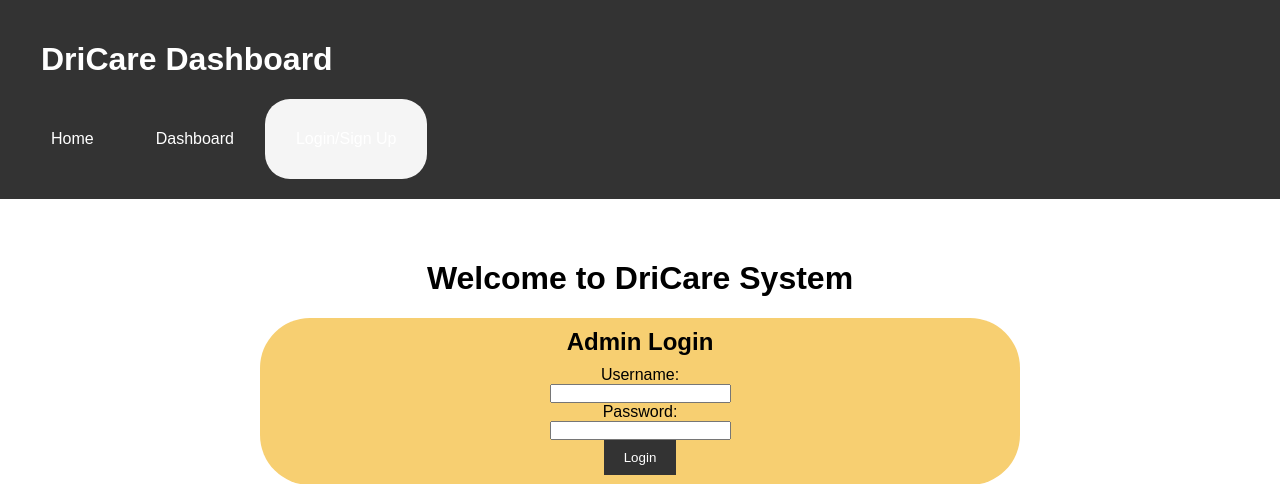
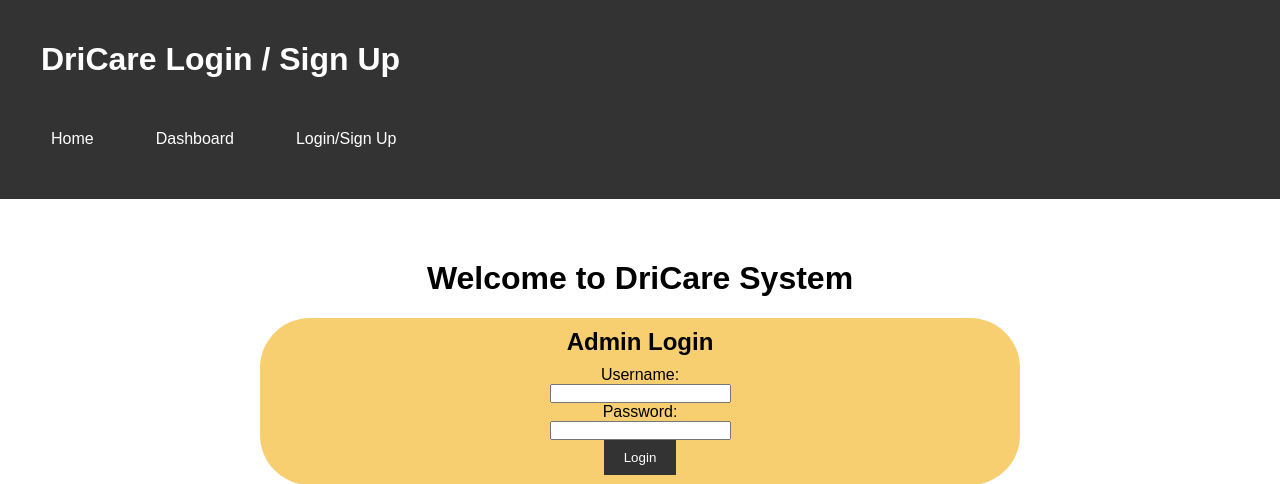
Before and after one commit to skyblue05/AlertDrive, a PHP site: page /login-signup.html in a window 1280 px wide. Shown: the top 484 px of the page. Run offline with PHP 8.4, Linux system fonts and the light colour scheme.

Commit message:
Initiate Commit

```diff
--- a/dashboard.html
+++ b/dashboard.html
@@ -2,8 +2,11 @@
 <html>
 
 <head>
+    <meta charset="UTF-8">
+    <meta name="viewport" content="width=device-width, initial-scale=1.0">
     <title>DriCare Dashboard</title>
-    <link rel="stylesheet" type="text/css" href="styles.css">
+    <link rel="stylesheet" href="styles.css">
+    <link rel="icon" href="Icon.png">
 </head>
 
 <body>
--- a/login-signup.html
+++ b/login-signup.html
@@ -2,8 +2,11 @@
 <html>
 
 <head>
-    <title>DriCare Login/Sign Up</title>
-    <link rel="stylesheet" type="text/css" href="styles.css">
+    <meta charset="UTF-8">
+    <meta name="viewport" content="width=device-width, initial-scale=1.0">
+    <title>DriCare Login / Sign Up</title>
+    <link rel="stylesheet" href="styles.css">
+    <link rel="icon" href="Icon.png">
 
     <style>
         h1 {
@@ -34,7 +37,7 @@
 
 <body>
     <header>
-        <h1>DriCare Dashboard</h1>
+        <h1>DriCare Login / Sign Up</h1>
         <nav>
             <ul>
                 <li><a href="index.html">Home</a></li>
--- a/styles.css
+++ b/styles.css
@@ -64,11 +64,6 @@ button {
 
 button:hover {
   background-color: #555;
-}
-
-#dashboard {
-  background-color: #f2f2f2;
-  padding: 20px;
 }
 
 #login,
@@ -180,9 +175,6 @@ footer {
 
 }
 
-
-
-
 main h2 {
   text-align: center;
 }
@@ -197,13 +189,3 @@ th, td {
   border: 1px solid black;
   padding: 8px;
 }
-
-
-#index,
-#dashboard,
-#login-li {
-  color: black;
-  background-color: whitesmoke;
-  color: #555;
-  border-radius: 25px;
-}
```
Also changed, not shown: index.html (+21 -4 lines).
